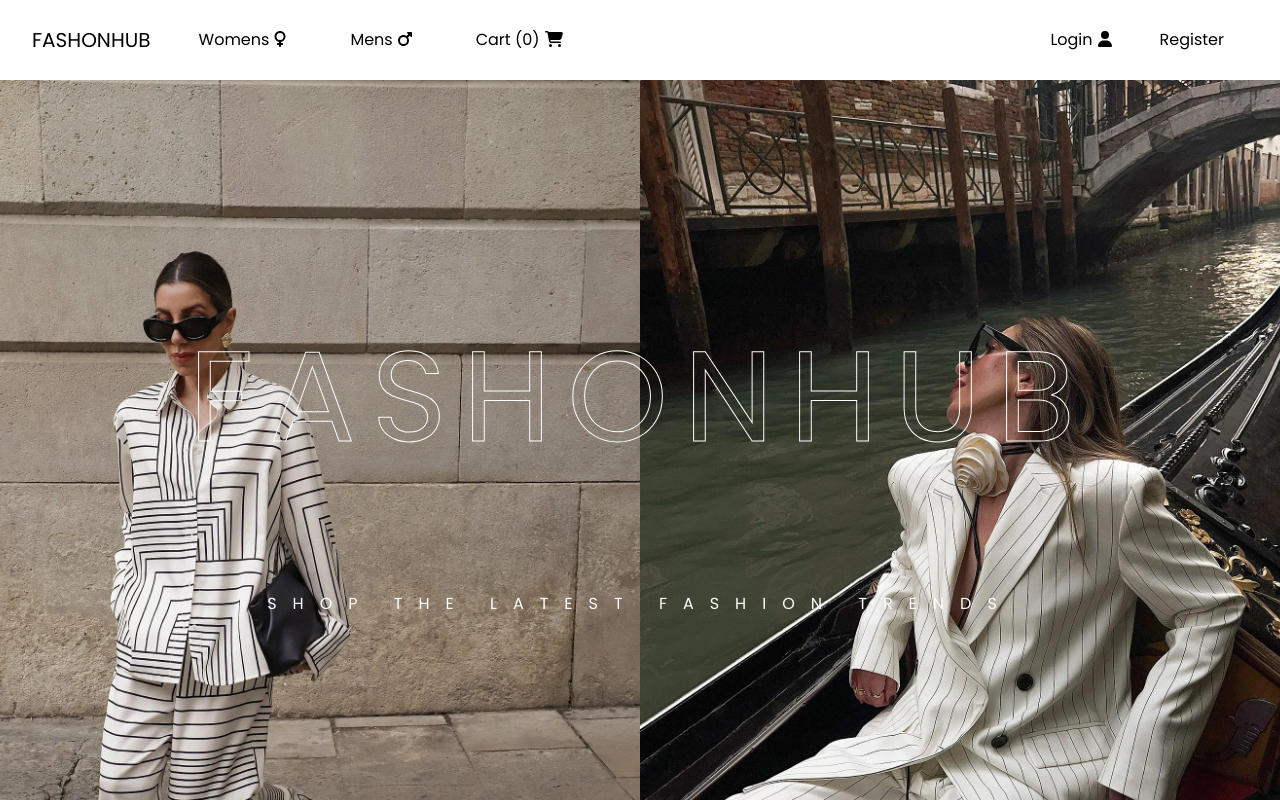
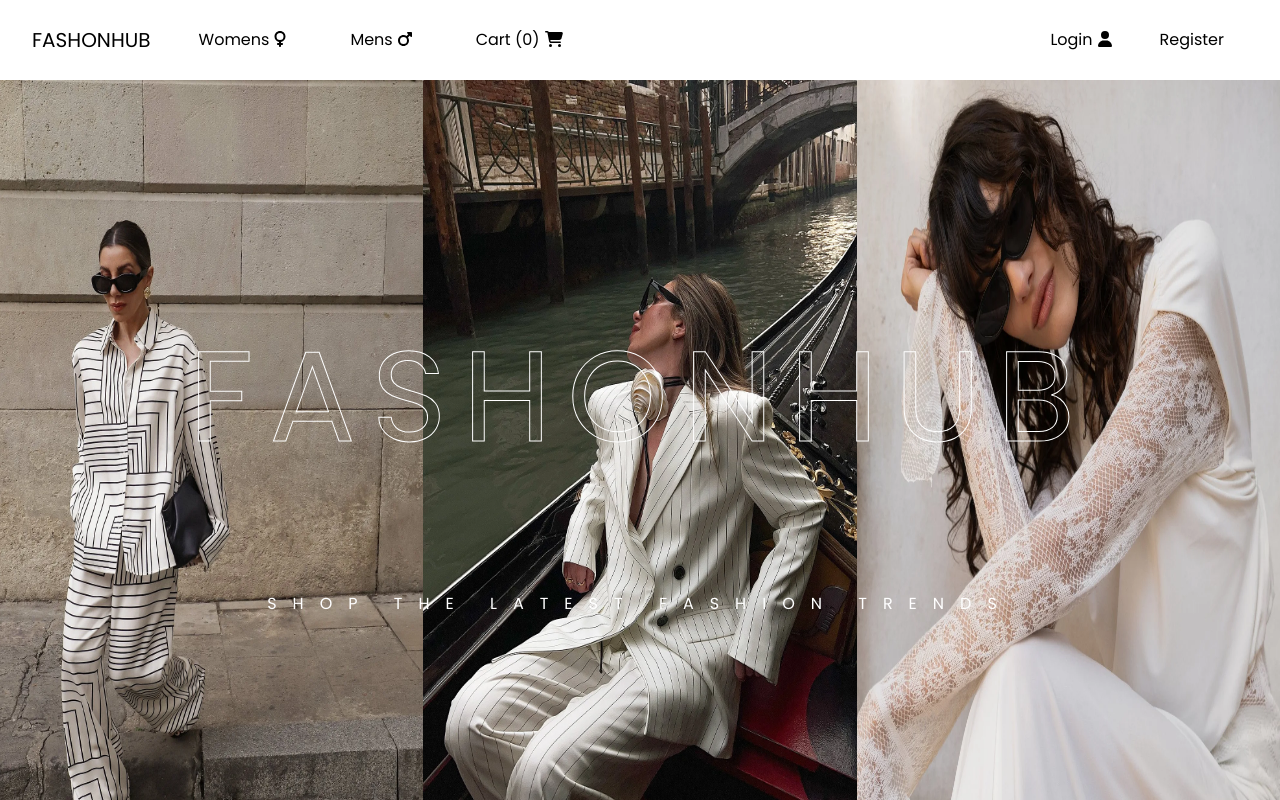
Before and after one commit to ellinorjanssonl/E-commercive, a React (Vite) app in the folder Frontend/: page / in a window 1280 px wide. Shown: the top 800 px of the page. Built offline with nearby package versions, Linux system fonts and the light colour scheme.

Commit message:
mediaanpassad sida

```diff
--- a/Frontend/src/Components/ProductDetails.css
+++ b/Frontend/src/Components/ProductDetails.css
@@ -91,4 +91,12 @@
       margin-bottom: 2rem;
     }
 
+    .added-message {
+      margin-top: 0.2rem; /* Lägger till lite utrymme ovanför texten */
+      justify-content: center;
+      align-items: center;
+      text-align: center;
+      margin-left: 4rem;
+    }
+
   }
--- a/Frontend/src/Pages/Css/Cart.css
+++ b/Frontend/src/Pages/Css/Cart.css
@@ -147,3 +147,24 @@
 
     animation: spin 1s linear infinite; /* Animation som snurrar oändligt */
   }
+
+  @media screen and (max-width: 768px) {
+    .CartItem {
+      flex: 1 1 100%;
+      max-width: 100%;
+      margin-right: 5%;
+    }
+
+    .carttotal {
+      display:flex;
+      margin-bottom: 1rem;
+      border: none;
+      border-radius: 2px;
+      background-color: #000000;
+      color: rgb(255, 255, 255);
+      cursor: pointer;
+      transition: all 0.3s;
+    }
+
+
+  }
--- a/Frontend/src/Pages/Css/Home.css
+++ b/Frontend/src/Pages/Css/Home.css
@@ -41,7 +41,6 @@
 
   .row {
     display: flex;
-    flex-wrap: wrap;
   }
 
   .Cards {
@@ -49,12 +48,14 @@
     flex: 1;
     margin: 0;
     padding: 0;
-    min-width: 33%;
+    min-width: 30%;
+    height: 100vh; /* Sätter kortets höjd till 100vh */
+    flex: 1; /* Fördelar utrymmet jämnt mellan korten i flexcontainern */
   }
 
   .Cards img {
     width: 100%;
-    height: auto;
+    height: 100vh;
     border-radius: 1px;
   }
 
@@ -80,8 +81,8 @@
     }
 
     .Cards img {
-      width: 100%;
-      height: auto;
+      width: auto;
+      max-height: 90%;
     }
 
     .intro, h1 {
--- a/Frontend/src/Pages/Home.jsx
+++ b/Frontend/src/Pages/Home.jsx
@@ -3,6 +3,7 @@ import Bild23 from '../Components/Assets/Bild23.webp'
 import './Css/Home.css'
 import Card from 'react-bootstrap/Card'
 import Bild17 from '../Components/Assets/Bild17.webp'
+import Bild8 from '../Components/Assets/8.webp'
 
 /* Här är min komponent för Home.jsx. Här visar jag min startsida för min webbshop.
 Jag använder en Hero section för att visa en stor rubrik och en undertext.
@@ -23,6 +24,9 @@ const Home = () => {
         <Card className="Cards">
          <Card.Img className ="imagesrow" src={Bild23} alt="Card image" />
         </Card>
+        <Card className="Cards">
+         <Card.Img className ="imagesrow" src={Bild8} alt="Card image" />
+        </Card>
        </div>
      </section>
 
```
Also changed, not shown: Frontend/src/Components/Assets/8.webp (added).
